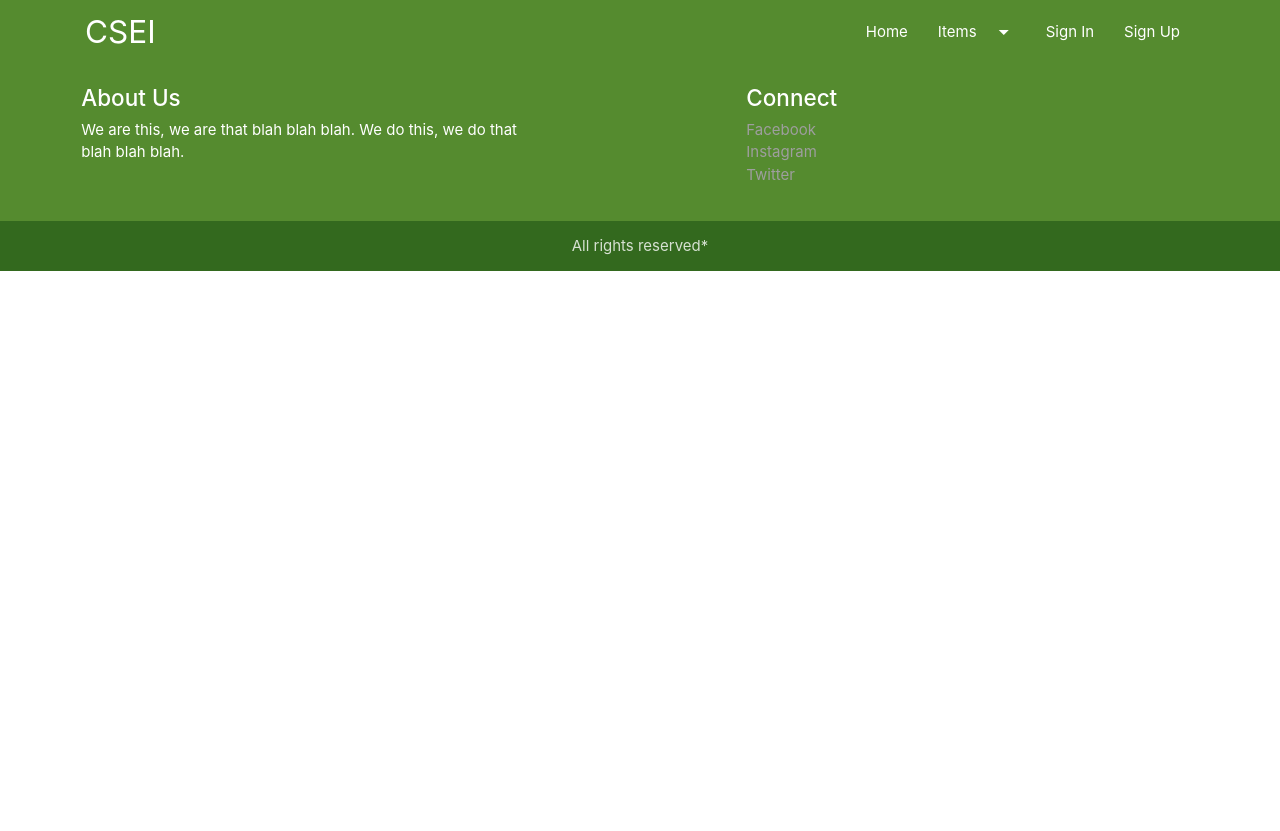
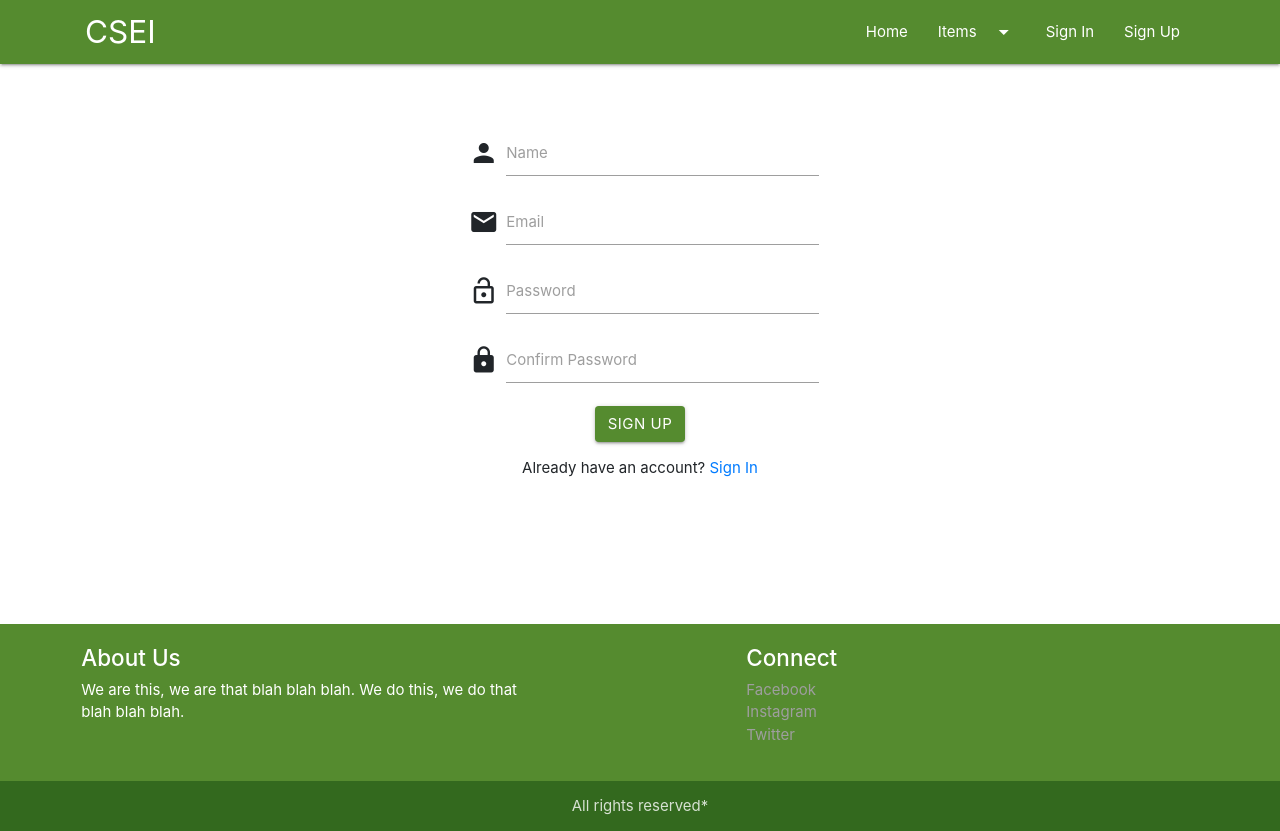
Before and after one commit to ebiskhan123/Lost-And-Found-frontend, an Angular app: page /signUp in a window 1280 px wide. Before the commit this address led to /. Before the commit the page ends 800 px from the top, so only its background shows below. Built offline with nearby package versions, Linux system fonts and the light colour scheme.

Commit message:
sign up component

```diff
--- a/src/app/app-routing.module.ts
+++ b/src/app/app-routing.module.ts
@@ -2,11 +2,13 @@ import { NgModule } from '@angular/core';
 import { Routes, RouterModule } from '@angular/router';
 import { HomeComponent } from './home/home.component';
 import { SignInComponent } from './sign-in/sign-in.component';
+import { SignUpComponent } from './sign-up/sign-up.component';
 
 const routes: Routes = [
   {path: '', component: HomeComponent},
   {path: 'home', component: HomeComponent},
-  {path: 'signIn', component: SignInComponent}
+  {path: 'signIn', component: SignInComponent},
+  {path: 'signUp', component: SignUpComponent}
 ];
 
 @NgModule({
@@ -16,4 +18,4 @@ const routes: Routes = [
 
 export class AppRoutingModule { }
 
-export const routingComponents = [HomeComponent, SignInComponent];
+export const routingComponents = [HomeComponent, SignInComponent, SignUpComponent];
--- a/src/app/navbar/navbar.component.html
+++ b/src/app/navbar/navbar.component.html
@@ -10,7 +10,7 @@
           <i class="material-icons right">arrow_drop_down</i>
       </a></li>
       <li><a href="./signIn" >Sign In</a></li>
-      <li><a href="#contact" >Sign Up</a></li>
+      <li><a href="./signUp" >Sign Up</a></li>
     </ul>
     <ul class="sidenav grey lighten-2" id="mobileMenu">
       <li><a href="#concerts" >Concerts</a></li>
--- a/src/app/sign-in/sign-in.component.html
+++ b/src/app/sign-in/sign-in.component.html
@@ -12,7 +12,7 @@
       <label for="passwordInput">Password</label>
     </div>
     <div class="input-field center">
-      <button class="btn light-green darken-1 white-text">Sign In</button>
+      <button class="btn light-green darken-3 white-text">Sign In</button>
     </div>
     <div class="">New User? <a href="./signUp">Create Account</a></div>
   </div>
--- /dev/null
+++ b/src/app/sign-up/sign-up.component.html
@@ -0,0 +1,30 @@
+<div class="section container">
+    <div class="row">
+    <div class="col s12 l4 offset-l8 pull-l4 center-align">
+      <div class="input-field">
+        <i class="material-icons prefix">person</i>
+        <input type="text" id="nameInput" name="name">
+        <label for="nameInput">Name</label>
+      </div>
+      <div class="input-field">
+        <i class="material-icons prefix">email</i>
+        <input type="email" id="emailInput" name="email">
+        <label for="emailInput">Email</label>
+      </div>
+      <div class="input-field">
+        <i class="material-icons prefix">lock_open</i>
+        <input type="password" id="passwordInput" name="password">
+        <label for="passwordInput">Password</label>
+      </div>
+      <div class="input-field">
+        <i class="material-icons prefix">lock</i>
+        <input type="password" id="confirmPasswordInput" name="confirmPassword">
+        <label for="confirmPasswordInput">Confirm Password</label>
+      </div>
+      <div class="input-field center">
+        <button class="btn light-green darken-3 white-text">Sign Up</button>
+      </div>
+      <div class="">Already have an account? <a href="./signIn">Sign In</a></div>
+    </div>
+    </div>
+  </div>
--- /dev/null
+++ b/src/app/sign-up/sign-up.component.ts
@@ -0,0 +1,15 @@
+import { Component, OnInit } from '@angular/core';
+
+@Component({
+  selector: 'app-sign-up',
+  templateUrl: './sign-up.component.html',
+  styleUrls: ['./sign-up.component.css']
+})
+export class SignUpComponent implements OnInit {
+
+  constructor() { }
+
+  ngOnInit() {
+  }
+
+}
```
Also changed, not shown: src/app/sign-up/sign-up.component.css (added), 1 other file (tests, documents, lock files or other folders).
